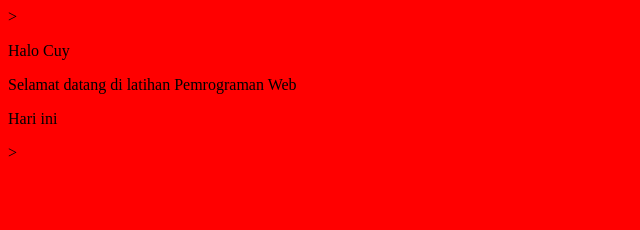
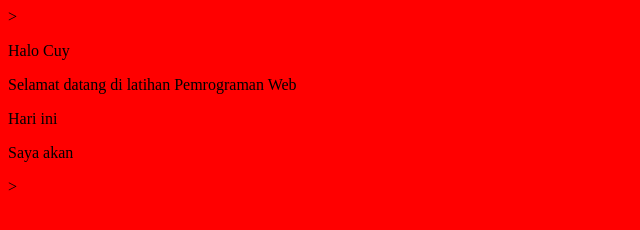
Before and after one commit to fuadfahrezy/react, a plain HTML site: page index.html in a window 1280 px wide. Shown: the full height of the page, 0-640 px from the left. Drawn offline with Linux system fonts and the light colour scheme.

Commit message:
add Saya akan

```diff
--- a/index.html
+++ b/index.html
@@ -7,6 +7,7 @@
 <p>Halo Cuy</p>
 <p>Selamat datang di latihan Pemrograman Web</p>
 <p>Hari ini</p>
+<p>Saya akan</p>
 <body bgcolor="red"> <!--untuk warna background-->>
 </body>
 </html>
```
